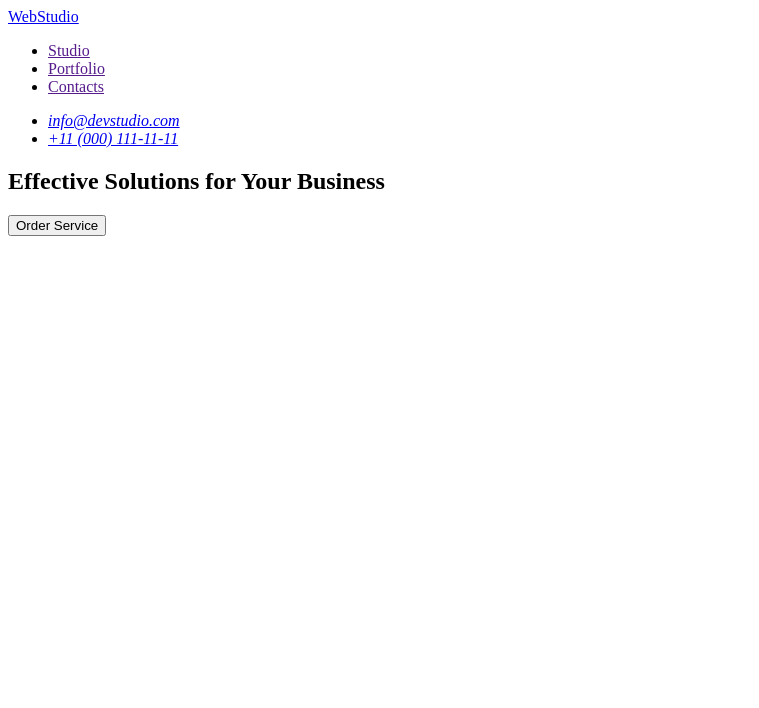
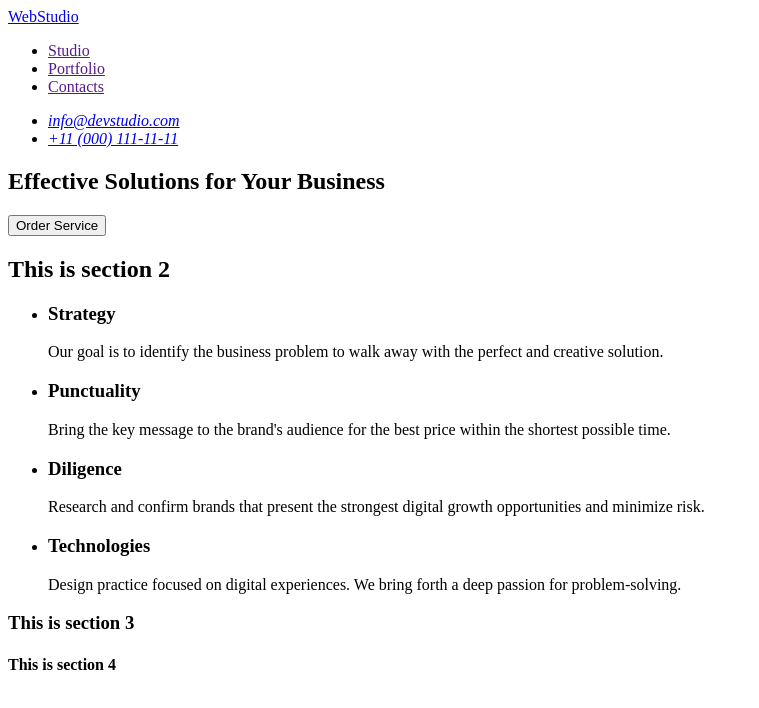
Before and after one commit to LizaDiego/goit-markup-hw-01, a plain HTML site: page index.html in a window 1280 px wide. Shown: the whole page, without its empty margins (0-759 px from the left). Drawn offline with Linux system fonts and the light colour scheme.

Commit message:
<! -- Main Second Section -- >

```diff
--- a/index.html
+++ b/index.html
@@ -25,7 +25,41 @@
     <main>
         <section>
             <h1>Effective Solutions for Your Business</h1>
-            <button>Order Service</button>
+            <button type="button">Order Service</button>
+        </section>
+
+        <section>
+            <h2>This is section 2</h1>
+            <ul>
+                <li>
+                    <h3>Strategy</h3>
+                    <p>Our goal is to identify the business problem to walk away with the perfect and creative solution.</p>
+                </li>
+
+                <li>
+                    <h3>Punctuality</h3>
+                    <p> Bring the key message to the brand's audience for the best price within the shortest possible time.</p>
+                </li>
+
+                <li>
+                    <h3>Diligence</h3>
+                    <p>Research and confirm brands that present the strongest digital growth opportunities and minimize risk.</p>
+                </li>
+
+                <li>
+                    <h3>Technologies</h3>
+                    <p>Design practice focused on digital experiences. We bring forth a deep passion for problem-solving.</p>
+                </li>
+            </ul>
+
+        </section>
+
+        <section>
+            <h3>This is section 3</h1>
+        </section>
+
+        <section>
+            <h4>This is section 4</h1>
         </section>
     </main>
     <footer></footer>
```
